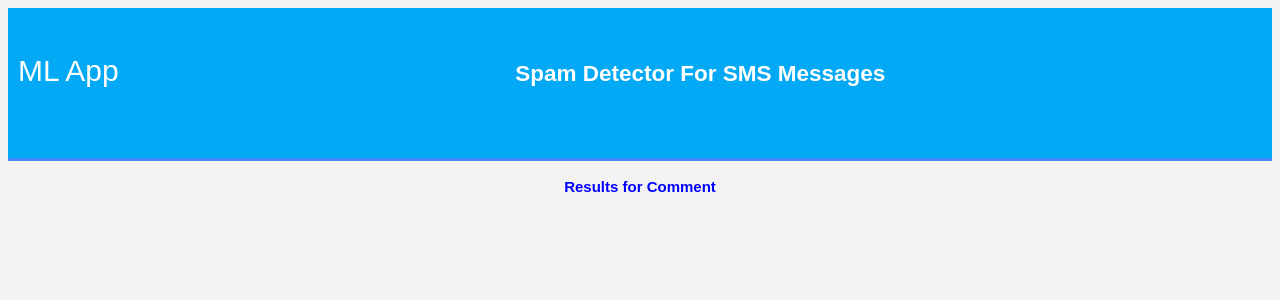
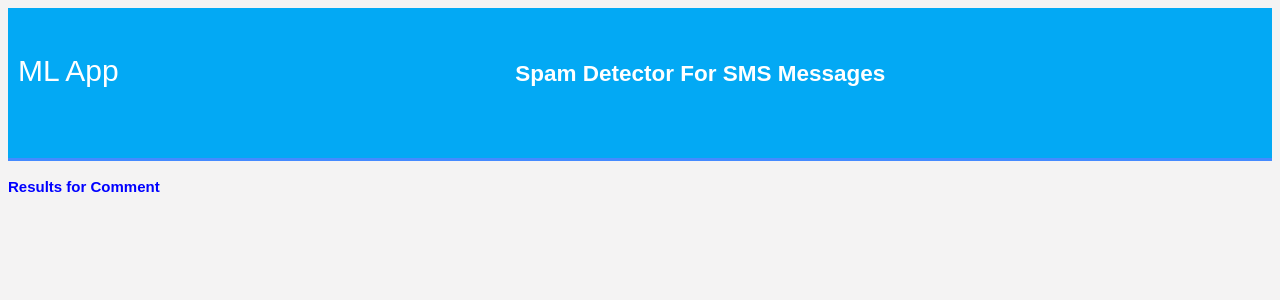
Before and after one commit to isaacgn/Sentence-Detection-with-NLP, a Flask app: template templates/result.html in a window 1280 px wide. Shown: the top 300 px of the page. Run offline with Flask 2, Linux system fonts and the light colour scheme; the template is opened without the code that fills it, so the values that code supplies are empty; parts of the project's set-up code (start-up, migrations or seed data) failed here and were passed over.

Commit message:
Update result.html

```diff
--- a/templates/result.html
+++ b/templates/result.html
@@ -15,9 +15,10 @@
 
 	</div>
 	</header>
-	<p style="color:blue;font-size:20;text-align: center;"><b>Results for Comment</b></p>
+	<p style="color:blue;font-size:20;"><b>Results for Comment</b></p>
 	<div class="results">
 
+	<br>
 
 
 	{% if prediction == 1%}
```
